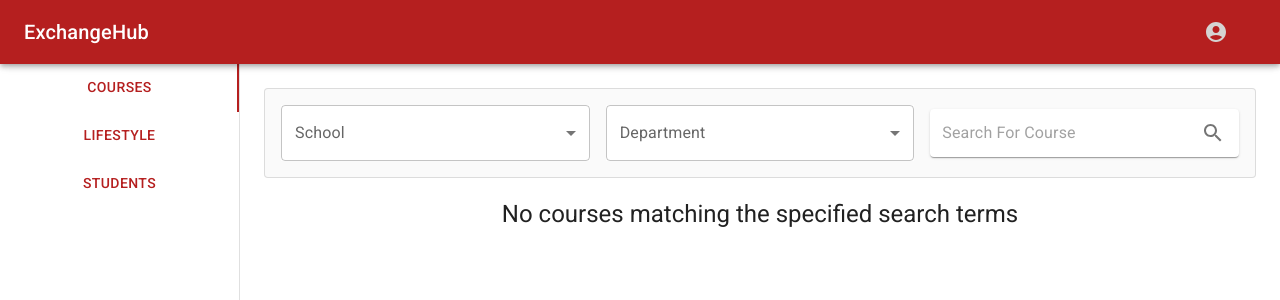
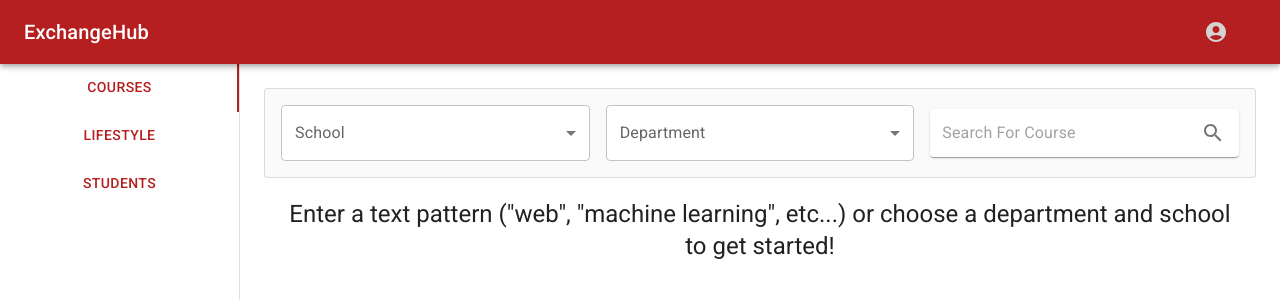
Before and after one commit to BastienFaivre/ExchangeHub, a React (Create React App) app: page /courses in a window 1280 px wide. Shown: the top 300 px of the page. Built offline with nearby package versions, Linux system fonts and the light colour scheme; no server answers.

Commit message:
Feedback transcript + changes based on it

```diff
--- a/src/mainContent/courses/searchPresenter.js
+++ b/src/mainContent/courses/searchPresenter.js
@@ -13,6 +13,11 @@ import {
 
 import { useEffect, useState } from "react"
 
+const RESULTS_MESSAGE = {
+    emptySearchFilter: `Enter a text pattern ("web", "machine learning", etc...) or choose a department and school to get started!`,
+    emptyResults: "No courses matching the specified search terms were found",
+}
+
 export default function SearchPresenter() {
     const dispatch = useDispatch()
     const { loading, error, data } = useSelector(
@@ -24,6 +29,10 @@ export default function SearchPresenter() {
     const [searchInput, setSearchInput] = useState("")
     const [searchSchool, setSearchSchool] = useState("")
     const [searchDepartment, setSearchDepartment] = useState("")
+
+    const [noResultsMessage, setNoResultsMessage] = useState(
+        RESULTS_MESSAGE.emptySearchFilter
+    )
 
     // Note: the school parameter is not used in the API query,
     // it is only used to choose a department more easily.
@@ -66,6 +75,16 @@ export default function SearchPresenter() {
                 "You should at least specify a text pattern or choose a department!"
             )
         }
+
+        if (
+            searchInput === "" &&
+            searchDepartment === "" &&
+            searchSchool === ""
+        ) {
+            setNoResultsMessage(RESULTS_MESSAGE.emptySearchFilter)
+        } else {
+            setNoResultsMessage(RESULTS_MESSAGE.emptyResults)
+        }
     }
 
     function courseClickedACB(courseCode) {
@@ -103,7 +122,7 @@ export default function SearchPresenter() {
                     variant="h5"
                     sx={{ padding: "20px", textAlign: "center" }}
                 >
-                    No courses matching the specified search terms
+                    {noResultsMessage}
                 </Typography>
             )}
             {loading && (
```
Also changed, not shown: 1 other file (tests, documents, lock files or other folders).
